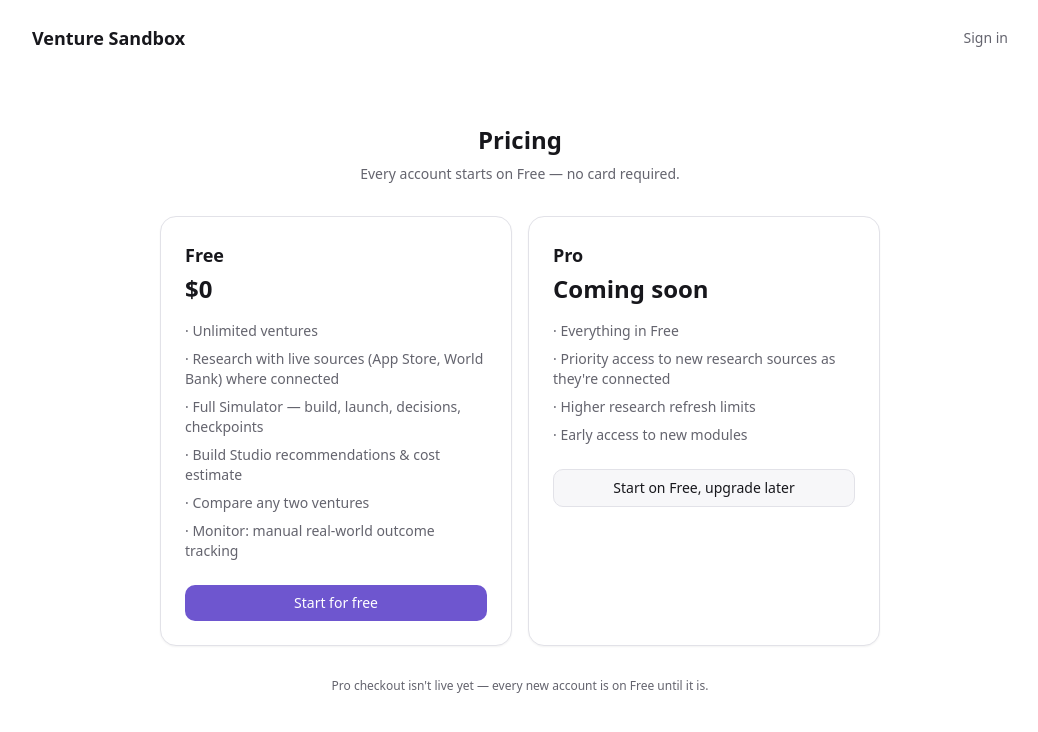
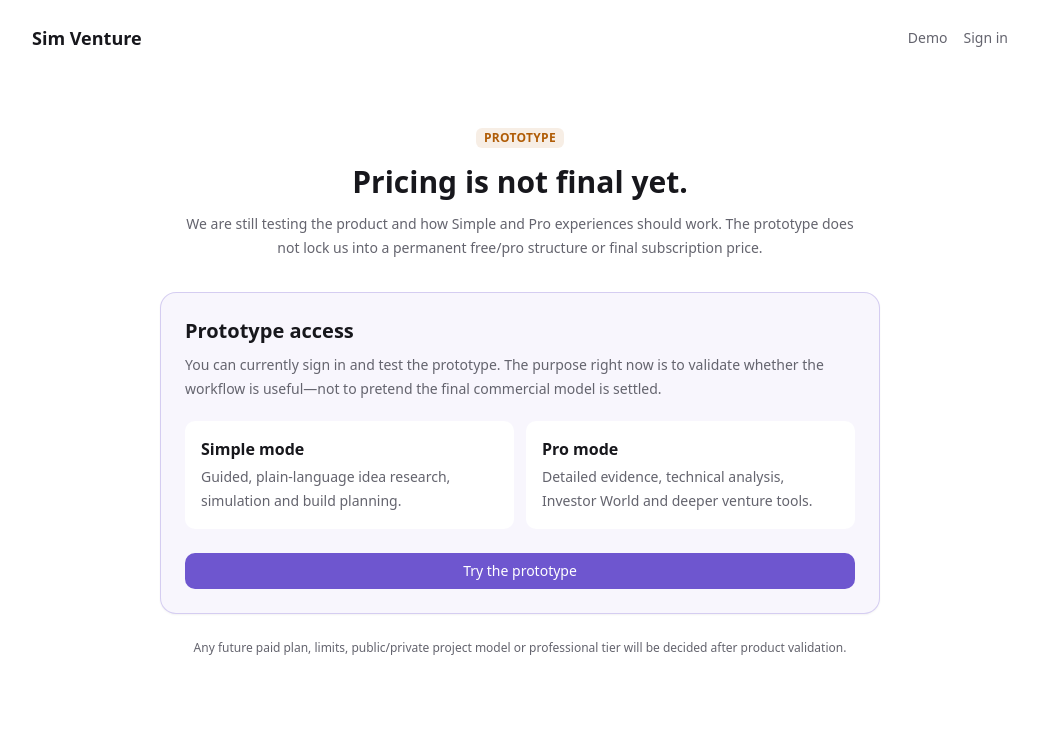
Before and after one commit to pkorion8/App-, a Next.js app in the folder apps/web/: page /pricing in a window 1280 px wide. Shown: the top 732 px of the page, without its empty margins (120-1158 px from the left). Built offline with nearby package versions, Linux system fonts and the light colour scheme.

Commit message:
Keep prototype pricing honest and non-binding

```diff
--- a/apps/web/src/app/pricing/page.tsx
+++ b/apps/web/src/app/pricing/page.tsx
@@ -1,78 +1,28 @@
 import type { Metadata } from "next";
 import Link from "next/link";
-import { Button, Card } from "@venture-sandbox/ui";
+import { Badge, Button, Card } from "@venture-sandbox/ui";
 
-export const metadata: Metadata = { title: "Pricing" };
-
-const FREE_FEATURES = [
-  "Unlimited ventures",
-  "Research with live sources (App Store, World Bank) where connected",
-  "Full Simulator — build, launch, decisions, checkpoints",
-  "Build Studio recommendations & cost estimate",
-  "Compare any two ventures",
-  "Monitor: manual real-world outcome tracking",
-];
-
-const PRO_FEATURES = [
-  "Everything in Free",
-  "Priority access to new research sources as they're connected",
-  "Higher research refresh limits",
-  "Early access to new modules",
-];
+export const metadata: Metadata = { title: "Access · Sim Venture" };
 
 export default function PricingPage() {
   return (
     <div className="min-h-screen">
       <header className="mx-auto flex max-w-5xl items-center justify-between p-6">
-        <Link href="/" className="text-lg font-semibold text-vs-fg">
-          Venture Sandbox
-        </Link>
-        <nav className="text-sm text-vs-fg-muted">
-          <Link href="/sign-in" className="hover:text-vs-fg hover:underline">
-            Sign in
-          </Link>
-        </nav>
+        <Link href="/" className="text-lg font-semibold text-vs-fg">Sim Venture</Link>
+        <nav className="flex items-center gap-4 text-sm text-vs-fg-muted"><Link href="/demo" className="hover:text-vs-fg">Demo</Link><Link href="/sign-in" className="hover:text-vs-fg">Sign in</Link></nav>
       </header>
 
       <main className="mx-auto max-w-3xl px-6 py-12">
-        <h1 className="text-center text-2xl font-semibold text-vs-fg">Pricing</h1>
-        <p className="mt-2 text-center text-sm text-vs-fg-muted">
-          Every account starts on Free — no card required.
-        </p>
+        <div className="text-center"><Badge status="warning">PROTOTYPE</Badge><h1 className="mt-4 text-3xl font-semibold text-vs-fg">Pricing is not final yet.</h1><p className="mx-auto mt-3 max-w-2xl text-sm leading-6 text-vs-fg-muted">We are still testing the product and how Simple and Pro experiences should work. The prototype does not lock us into a permanent free/pro structure or final subscription price.</p></div>
 
-        <div className="mt-8 grid grid-cols-1 gap-4 sm:grid-cols-2">
-          <Card>
-            <h2 className="text-lg font-semibold text-vs-fg">Free</h2>
-            <p className="mt-1 text-2xl font-semibold text-vs-fg">$0</p>
-            <ul className="mt-4 space-y-2 text-sm text-vs-fg-muted">
-              {FREE_FEATURES.map((f) => (
-                <li key={f}>· {f}</li>
-              ))}
-            </ul>
-            <Link href="/sign-in" className="mt-6 block">
-              <Button className="w-full">Start for free</Button>
-            </Link>
-          </Card>
+        <Card className="mt-8 border-vs-primary/25 bg-vs-primary/5">
+          <h2 className="text-xl font-semibold text-vs-fg">Prototype access</h2>
+          <p className="mt-2 text-sm leading-6 text-vs-fg-muted">You can currently sign in and test the prototype. The purpose right now is to validate whether the workflow is useful—not to pretend the final commercial model is settled.</p>
+          <div className="mt-5 grid gap-3 sm:grid-cols-2"><div className="rounded-vs-md bg-vs-bg p-4"><p className="font-semibold text-vs-fg">Simple mode</p><p className="mt-1 text-sm leading-6 text-vs-fg-muted">Guided, plain-language idea research, simulation and build planning.</p></div><div className="rounded-vs-md bg-vs-bg p-4"><p className="font-semibold text-vs-fg">Pro mode</p><p className="mt-1 text-sm leading-6 text-vs-fg-muted">Detailed evidence, technical analysis, Investor World and deeper venture tools.</p></div></div>
+          <Link href="/sign-in" className="mt-6 block"><Button className="w-full">Try the prototype</Button></Link>
+        </Card>
 
-          <Card>
-            <h2 className="text-lg font-semibold text-vs-fg">Pro</h2>
-            <p className="mt-1 text-2xl font-semibold text-vs-fg">Coming soon</p>
-            <ul className="mt-4 space-y-2 text-sm text-vs-fg-muted">
-              {PRO_FEATURES.map((f) => (
-                <li key={f}>· {f}</li>
-              ))}
-            </ul>
-            <Link href="/sign-in" className="mt-6 block">
-              <Button variant="secondary" className="w-full">
-                Start on Free, upgrade later
-              </Button>
-            </Link>
-          </Card>
-        </div>
-
-        <p className="mt-8 text-center text-xs text-vs-fg-muted">
-          Pro checkout isn&apos;t live yet — every new account is on Free until it is.
-        </p>
+        <p className="mt-6 text-center text-xs leading-5 text-vs-fg-muted">Any future paid plan, limits, public/private project model or professional tier will be decided after product validation.</p>
       </main>
     </div>
   );
```
